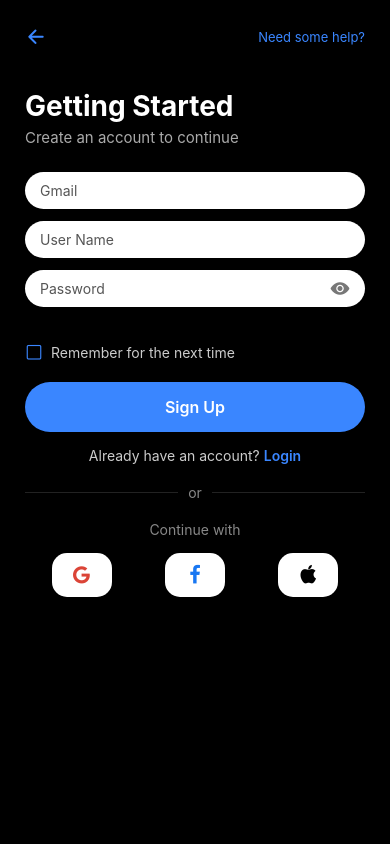
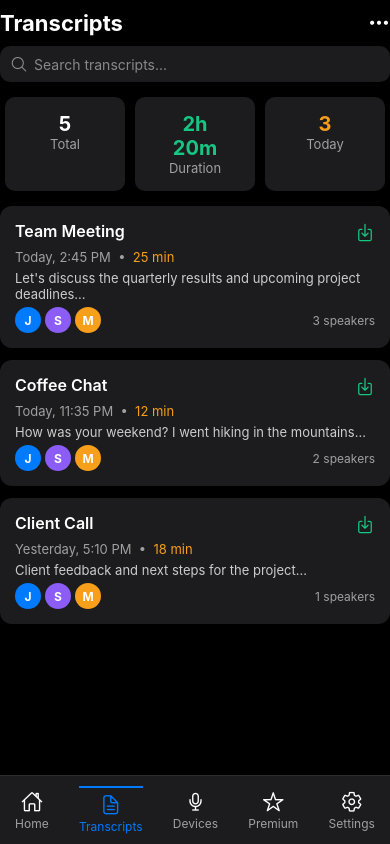
Before and after one commit to Fatima-malik7/EchoSeeApp-CodeCelix, a React Native app: screen / in a window 390 px wide. Built offline with nearby package versions, Linux system fonts and the light colour scheme.

Commit message:
updated!!!

```diff
--- a/App.tsx
+++ b/App.tsx
@@ -3,8 +3,8 @@ import { StatusBar, StyleSheet, View } from "react-native";
 import { SafeAreaProvider } from "react-native-safe-area-context";
 // import HomeListening from "./src/screens/HomeListening";
 // import HomeScreen from "./src/screens/HomeScreen";
-import Signup from "./src/screens/Signup";
-// import TranscriptScreen from "./src/screens/TranscriptScreen";
+// import Signup from "./src/screens/Signup";
+import TranscriptScreen from "./src/screens/TranscriptScreen";
 // import LoginScreen from "./src/screens/LoginScreen";
 
 const App: React.FC = () => {
@@ -15,8 +15,8 @@ const App: React.FC = () => {
         {/* <HomeListening /> */}
         {/* <HomeScreen /> */}
         {/* <LoginScreen /> */}
-        <Signup />
-        {/* <TranscriptScreen /> */}
+        {/* <Signup /> */}
+        <TranscriptScreen />
       </View>
     </SafeAreaProvider>
   );
--- a/package.json
+++ b/package.json
@@ -13,8 +13,9 @@
     "@react-native-community/checkbox": "^0.5.20",
     "@react-native/new-app-screen": "0.81.4",
     "@react-navigation/bottom-tabs": "^7.4.7",
-    "@react-navigation/native": "^7.1.17",
-    "@react-navigation/native-stack": "^7.3.26",
+    "@react-navigation/native": "^7.1.18",
+    "@react-navigation/native-stack": "^7.3.27",
+    "@react-navigation/stack": "^7.4.9",
     "react": "19.1.0",
     "react-native": "0.81.4",
     "react-native-check-box": "^2.1.7",
```
Also changed, not shown: src/screens/Signup.tsx (line endings or trailing spaces), 1 other file (tests, documents, lock files or other folders).
